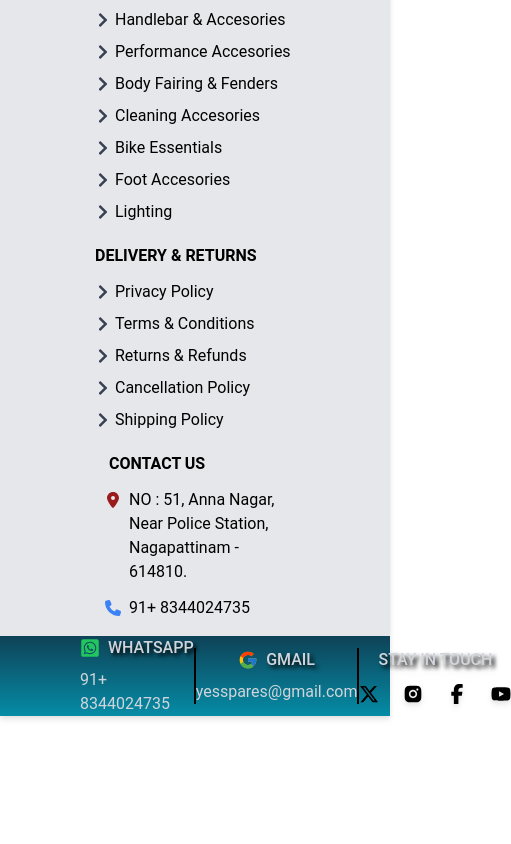
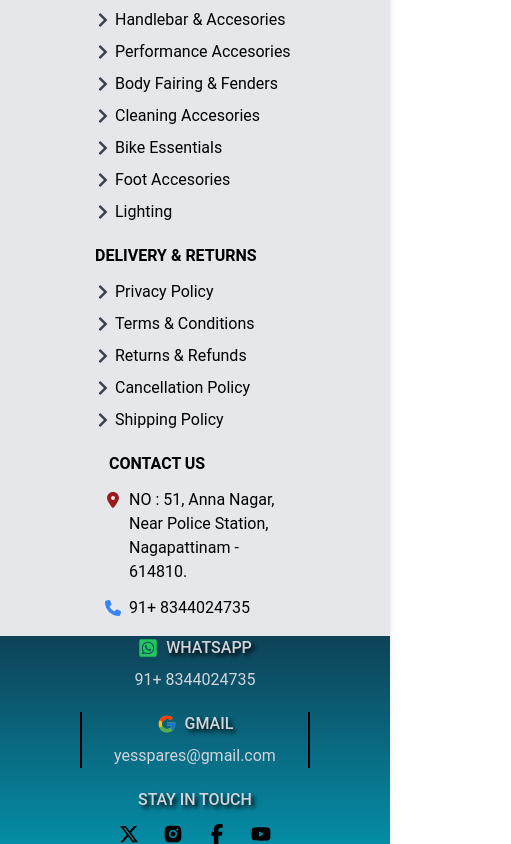
Before and after one commit to FSD-E-Commerce/Ecommerce-FrontEnd, a React (Create React App) app: page / in a window 390 px wide. Shown: the part 6132-6976 px from the top of the page, 511 px wide, since content can reach past the window. Before the commit the page ends 6848 px from the top, so only its background shows below. Built offline with nearby package versions, Linux system fonts and the light colour scheme.

Commit message:
converted to footer responsive

```diff
--- a/src/Components/ReusableComponents/FooterComponent.jsx
+++ b/src/Components/ReusableComponents/FooterComponent.jsx
@@ -147,8 +147,8 @@ const FooterComp = () => {
         </div>
       </div>
 
-      <div className="w-full min-h-[80px] px-20 bg-gradient-to-b from-[#0E4257] to-[#058CA6] flex flex-row justify-between text-gray-300 items-center">
-        <div className="w-[300px] flex flex-col items-center justify-start gap-[8px]">
+      <div className="w-full min-h-[80px] px-20 bg-gradient-to-b from-[#0E4257] to-[#058CA6] flex flex-row flex-wrap gap-5 justify-between text-gray-300 items-center">
+        <div className="w-[400px] flex flex-col items-center justify-start gap-[8px]">
           <p
             className="flex gap-2 font-[500]"
             style={{ textShadow: "3px 3px 4px #000000" }}
@@ -160,7 +160,7 @@ const FooterComp = () => {
           </p>
           <p>91+ 8344024735</p>
         </div>
-        <div className="w-[500px] h-full border-r-2 border-l-2 border-black flex flex-col items-center justify-start gap-[8px]">
+        <div className="w-[400px] h-full border-r-2 border-l-2 border-black flex flex-col items-center justify-start gap-[8px]">
           <p
             className="flex gap-2 font-[500]"
             style={{ textShadow: "3px 3px 4px #000000" }}
@@ -172,14 +172,14 @@ const FooterComp = () => {
           </p>
           <p>yesspares@gmail.com</p>
         </div>
-        <div className=" w-[300px] justify-center items-center flex flex-col gap-3">
+        <div className=" w-[400px] justify-center items-center flex flex-col gap-3">
           <p
             className="font-[500]"
             style={{ textShadow: "3px 3px 4px #000000" }}
           >
             STAY IN TOUCH
           </p>
-          <div className="flex flex-row justify-center text-xl items-center text-black gap-6 text-[1.40rem]">
+          <div className="flex flex-row flex-wrap justify-center text-xl items-center text-black gap-6 text-[1.40rem]">
             <FaXTwitter />
             <RiInstagramFill />
             <FaFacebookF />
```
